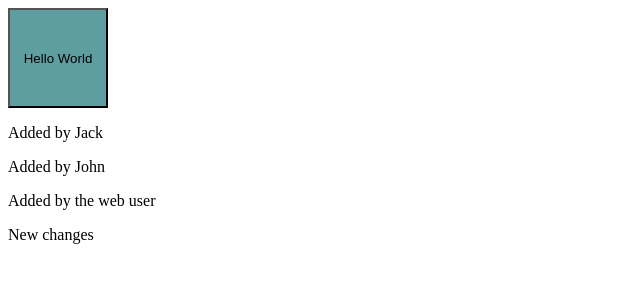
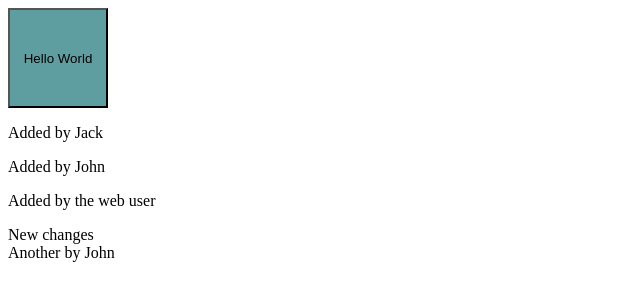
Before and after one commit to bhojwanimukesh/SampleApp, a plain HTML site: page index.html in a window 1280 px wide. Shown: the whole page, without its empty margins (0-640 px from the left). Drawn offline with Linux system fonts and the light colour scheme.

Commit message:
Added Div ~ By John

```diff
--- a/index.html
+++ b/index.html
@@ -15,5 +15,6 @@
         <p>Added by John</p>
         <p>Added by the web user</p>
         <div>New changes</div>
+		<div>Another by John</div>
     </body>
 </html>
```
